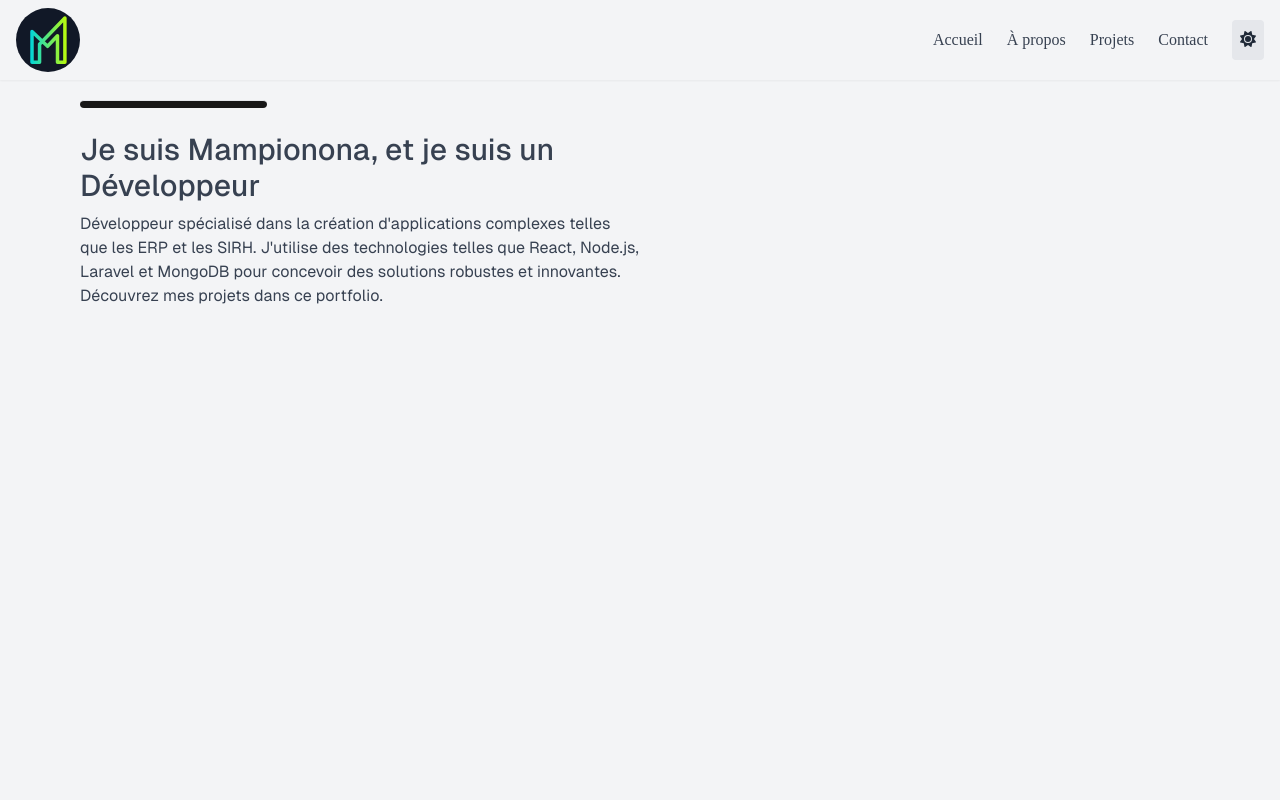
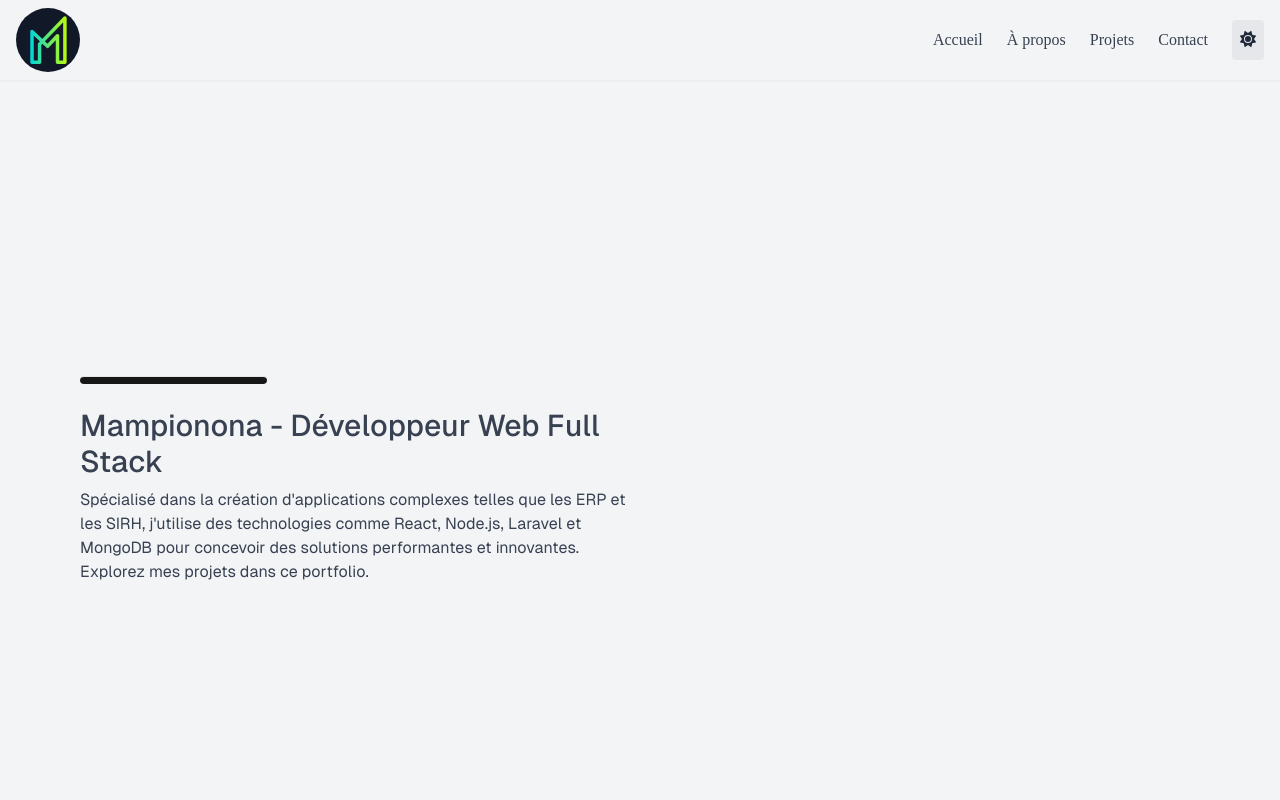
Before and after one commit to Mampionona33/portfolio-mampi, a Next.js app: page / in a window 1280 px wide. Shown: the top 800 px of the page. Built offline with nearby package versions, Linux system fonts and the light colour scheme.

Commit message:
remplace le text intro

```diff
--- a/app/components/Introduction.tsx
+++ b/app/components/Introduction.tsx
@@ -1,17 +1,19 @@
 const Introduction = () => {
   return (
-    <section className="min-h-screen pt-5" id="accueil">
+    <section className="min-h-screen flex items-center" id="accueil">
+      <div>
         <hr className="h-2 bg-neutral-900 dark:bg-neutral-100 rounded w-1/6 mb-6" />
         <div className="flex flex-col gap-2 w-1/2">
           <h1 className="text-3xl font-medium">
-          Je suis Mampionona, et je suis un Développeur
+            Mampionona - Développeur Web Full Stack
           </h1>
           <p>
-          Développeur spécialisé dans la création d'applications complexes
-          telles que les ERP et les SIRH. J'utilise des technologies telles que
-          React, Node.js, Laravel et MongoDB pour concevoir des solutions
-          robustes et innovantes. Découvrez mes projets dans ce portfolio.
+            Spécialisé dans la création d'applications complexes telles que les
+            ERP et les SIRH, j'utilise des technologies comme React, Node.js,
+            Laravel et MongoDB pour concevoir des solutions performantes et
+            innovantes. Explorez mes projets dans ce portfolio.
           </p>
+        </div>
       </div>
     </section>
   );
```
Lines whose indentation alone changed are shown as unchanged.
